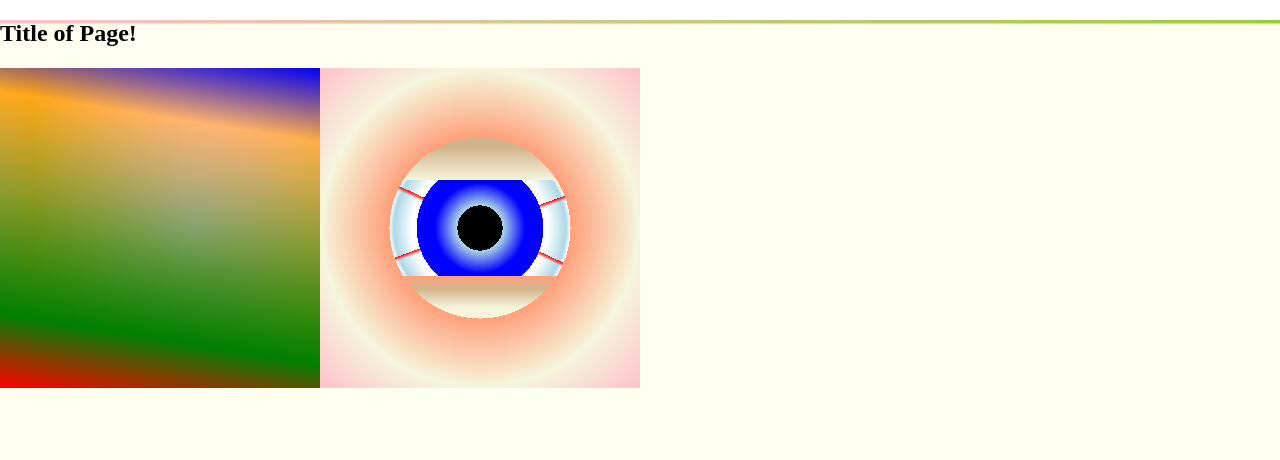
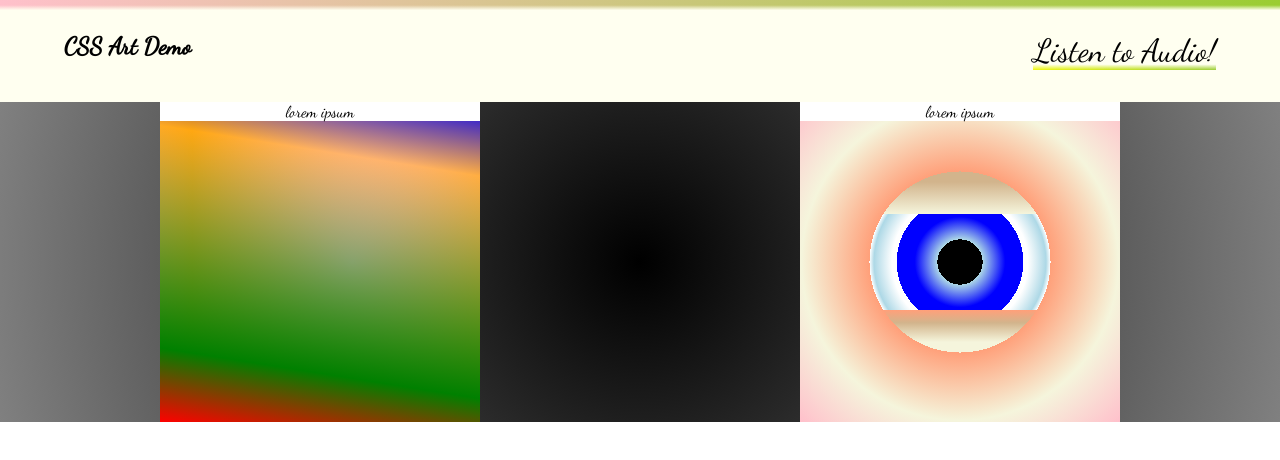
Before and after one commit to chuckplantain/chuckplantain.github.io, a plain HTML site: page index.html in a window 1280 px wide. Drawn offline with Linux system fonts and the light colour scheme.

Commit message:
first working example

```diff
--- a/css/master.css
+++ b/css/master.css
@@ -1,19 +1,48 @@
-body {
+@import url(https://fonts.googleapis.com/css?family=Dancing+Script);
+* {
+	box-sizing: border-box;
 	padding: 0;
 	margin: 0;
 }
+body {
+
+	width: 100vw;
+	height: 100vh;
+}
+html{
+	font-family: 'Dancing Script', cursive;
+}
 
 header {
-	width: 100vw;
-	height: 3em;
-	background: linear-gradient(360deg, ivory 0%, ivory 90%, transparent 95%),linear-gradient(90deg, pink, yellowgreen)
+	overflow: hidden;
+	width: 100%;
+	padding: 2em 4em;
+	background: linear-gradient(360deg, ivory 0%, ivory 90%, transparent 95%),linear-gradient(90deg, pink, yellowgreen);
+}
+header h2 {
+	float: left;
+}
+.audio {
+	background: linear-gradient(360deg, transparent 0%, ivory 15%, ivory 100%),linear-gradient(135deg, yellow, yellowgreen);
+	float: right;
+	font-size: 2em;
 }
 .site-wrap {
 	background-color: ivory;
-	width: 100vw;
-	height: 100vh;
 }
 .gallery {
+	display: flex;
+	justify-content: space-around;
+	align-items: flex-start;
+	background: radial-gradient(circle, black, grey);
+}
+.item {
+	width: 20em;
+	height: 20em;
+}
+.caption {
+	background: white;
+	text-align: center;
 }
 .triangle{
 	float: left;
@@ -26,20 +55,19 @@ header {
 	background-color: white;
 }
 .eyeball {
-	float: left;
 	width: 20em;
 	height: 20em;
 	background:
 	radial-gradient(circle at center, black 0, black 10%, transparent 10%),
 	radial-gradient(circle at center,transparent 10%, lightblue 10%,  blue 20%, blue 28%, transparent 28%),
-	linear-gradient(25deg, transparent 40%, red 41%, transparent 41%)0em -2.9em,
-	linear-gradient(340deg, transparent 40%, red 41%, transparent 41%)4em -4em,
 	radial-gradient(circle at center, white 30%, lightblue 38%, white 40%, transparent 40%, transparent 100%);
-	background-repeat: no-repeat;
+	background-repeat: repeat;
+	background-size: 100% 100%;
+
 }
 .eyelid {
-	width: 20em;
-	height: 20em;
+	width: 100%;
+	height: 100%;
 	background: 	radial-gradient(ellipse at center, transparent, transparent 40%, lightsalmon 40%, beige, pink 100%),
 	linear-gradient(180deg, tan 30%, beige 40%, lightsalmon 40%, transparent 40%),
 	linear-gradient(0deg, beige 30%, tan 36%, lightsalmon 40%, transparent 40%);
@@ -53,12 +81,12 @@ header {
 	75% {
 		background-position: 0 0, 0 2.2em, 0 -2.2em;
 	}
+}
 @keyframes blink {
 	0%, 74%, 76%, 100% {
 		background-position: 0 0, 0 -1em, 0 1em;
 	}
 	75% {
 		background-position: 0 0, 0 2.2em, 0 -2.2em;
-
 	}
 }
--- a/index.html
+++ b/index.html
@@ -9,20 +9,23 @@
 	<body>
 		<div class="site-wrap">
 			<header>
-				<h2>Title of Page!</h2>
+				<h2>CSS Art Demo</h2>
+				<p class="audio">Listen to Audio!</p>
 			</header>
 			<div class="gallery">
-
-				<div class="triangle">
+				<div class="triangle item">
+					<div class="caption">
+						<p>lorem ipsum</p>
+					</div>
 				</div>
-
-				<div class="eyeball">
+				<div class="eyeball item">
 					<div class="eyelid">
-
+						<div class="caption">
+							<p>lorem ipsum</p>
+						</div>
 					</div>
 				</div>
 			</div>
 		</div>
-
 	</body>
 </html>
```
Lines whose indentation alone changed are shown as unchanged.
